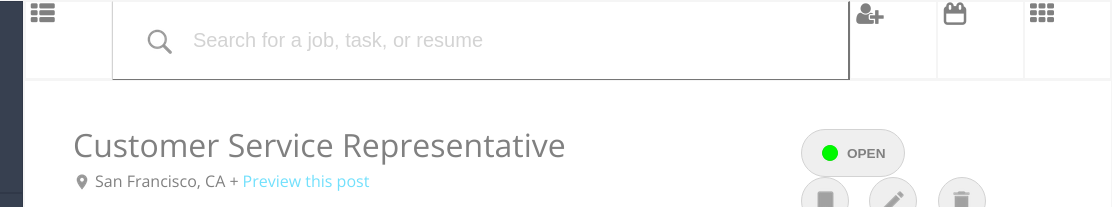
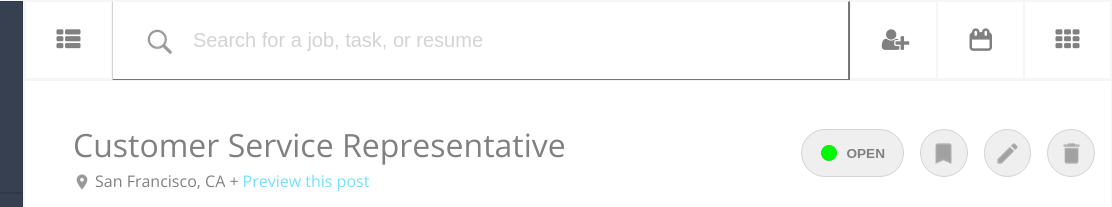
Before and after one commit to TwirlingGoddess/llg-comp-challenge-3, a plain HTML site: page index.html in a window 1280 px wide. Shown: the top 207 px of the page, 168-1280 px from the left. Drawn offline with nearby package versions, Linux system fonts and the light colour scheme.

Commit message:
Fix glitches and make final commit

```diff
--- a/main.css
+++ b/main.css
@@ -187,14 +187,14 @@ main {
 }
 
 .search-bar-section article {
+  display: inline-block;
+  display: flex;
+  justify-content: center;
   align-items: center;
   border: 1px solid #f5f5f5;
   box-sizing: border-box;
   cursor: pointer;
-  display: flex;
-  display: inline-block;
   height: inherit;
-  justify-content: center;
   transition: 0.3s;
   width: 8%;
 }
@@ -275,15 +275,16 @@ main {
 
 .buttons-main {
   display: flex;
-  display: inline-block;
+  flex-direction: row;
   float: right;
-  height: 3rem;
+  height: 3.5rem;
   margin-top: 3rem;
-  padding-left: .5rem;
+  padding: 0 .5rem;
   width: 30%;
 }
 
 .buttons-main button {
+  position: relative;
   border-radius: 9rem 9rem;
   border: 1.5px solid lightgrey;
   color: grey;
@@ -301,8 +302,8 @@ main {
 }
 
 .beyonce-button {
+  display: flex;
   align-items: center;
-  display: flex;
   font-size: .85rem;
   font-weight: 600;
   justify-content: center;
@@ -510,24 +511,23 @@ main {
 .table-section {
   display: flex;
   flex-direction: row;
+  justify-content: space-between;
   height: inherit;
-  justify-content: space-between;
   padding-top: 3rem;
   width: 100%;
 }
 
 .jobs-table{
+  display: flex;
+  flex-direction: column;
+  justify-content: space-between;
   -moz-box-shadow: 3px 4px 5px lightgrey;
   -webkit-box-shadow: 3px 4px 5px grey;
   background-color: #fff;
   border: 1px solid #f5f5f5;
   box-shadow: 3px 4px 5px lightgrey;
   box-sizing: border-box;
-  display: flex;
-  display: inline-block;
-  flex-direction: column;
   height: 45%;
-  justify-content: space-between;
   width: 65%;
 }
 
@@ -602,9 +602,7 @@ tbody img {
 }
 ---------
 .contacts-table {
-  border: 10px solid pink;
   display: flex;
-  display: inline-block;
   flex-direction: column;
   height: inherit;
   width: 21%;
```
